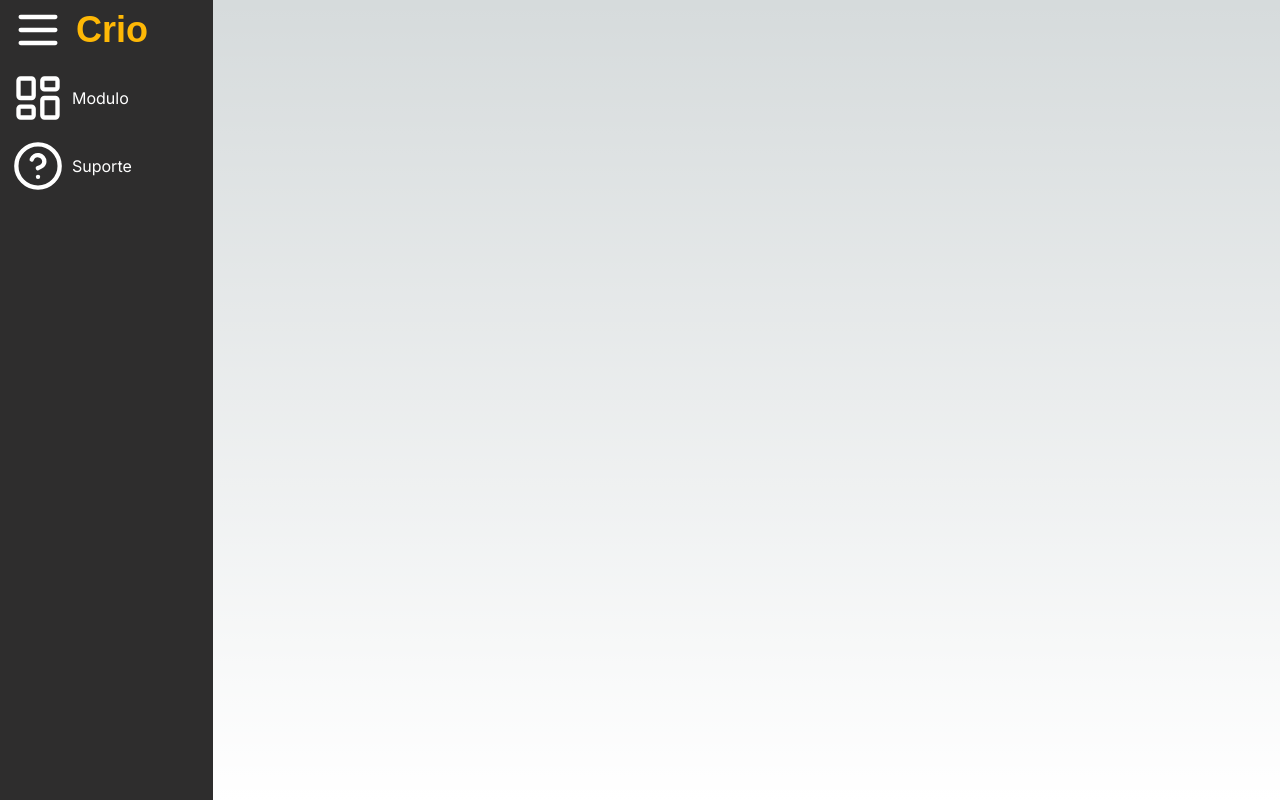
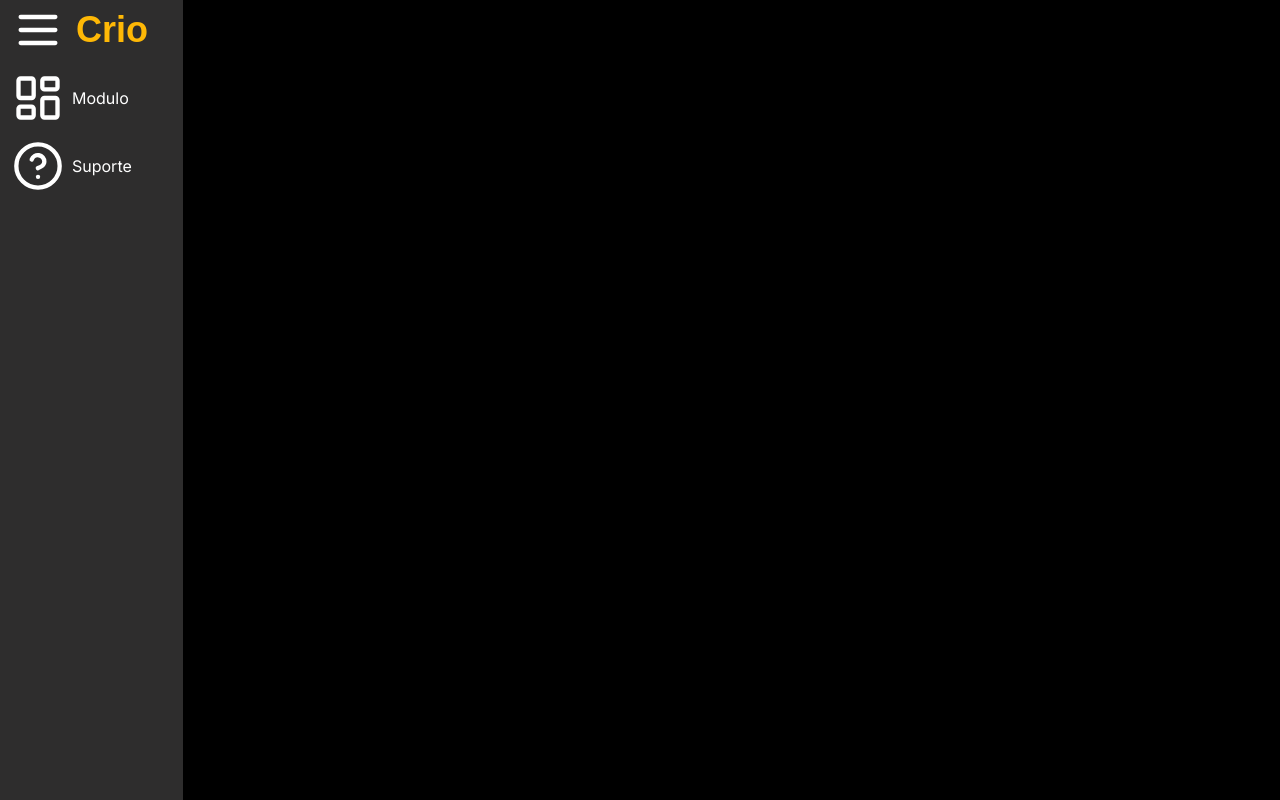
Before and after one commit to ferfavaro/pbl_fiap_erp, a Next.js app: page /homepage in a window 1280 px wide. Built offline with nearby package versions, Linux system fonts and the light colour scheme.

Commit message:
fix: fixed bug where the background and the main content were wrong

```diff
--- a/src/app/components/asidemainPage/asideMainPage.tsx
+++ b/src/app/components/asidemainPage/asideMainPage.tsx
@@ -1,9 +1,8 @@
 import { MenuIcon, LayoutDashboardIcon, HelpCircleIcon } from "lucide-react";
-
 
 export default function AsideMainPage() {
   return (
-    <aside className="h-screen w-1/6 rounded-xl bg-white">
+    <aside className=" h-screen w-1/6 rounded-xl">
       <nav className="space-y-4 h-screen justify-center bg-asideBgColor p-1">
         <div className="flex flex-row justify-start pl-2 mb-3 items-center text-WhiteTextColor">
           <a className=" flex items-center"></a>
--- a/src/app/homepage/page.tsx
+++ b/src/app/homepage/page.tsx
@@ -1,5 +1,18 @@
 import AsideMainPage from "../components/asidemainPage/asideMainPage";
 
 export default function mainPage() {
-  return( <AsideMainPage />);
+  return (
+    <div className="flex flex-1">
+      <AsideMainPage />
+
+      <main className=" flex h-screen w-screen  bg-black">
+        <p className="text-whiteTextColor">
+          Lorem ipsum dolor sit amet consectetur adipisicing elit. Odit, dolorum
+          nesciunt architecto maiores magnam consequatur quae quaerat aut
+          recusandae iste cupiditate deserunt odio corporis accusantium
+          reiciendis molestias laborum omnis reprehenderit!
+        </p>
+      </main>
+    </div>
+  );
 }
--- a/src/app/page.tsx
+++ b/src/app/page.tsx
@@ -2,7 +2,5 @@ import Image from "next/image";
 import LoginPage from "./components/LoginPage/loginPage";
 
 export default function Home() {
-  return (
-   <LoginPage/>
-  );
+  return <LoginPage />;
 }
```
